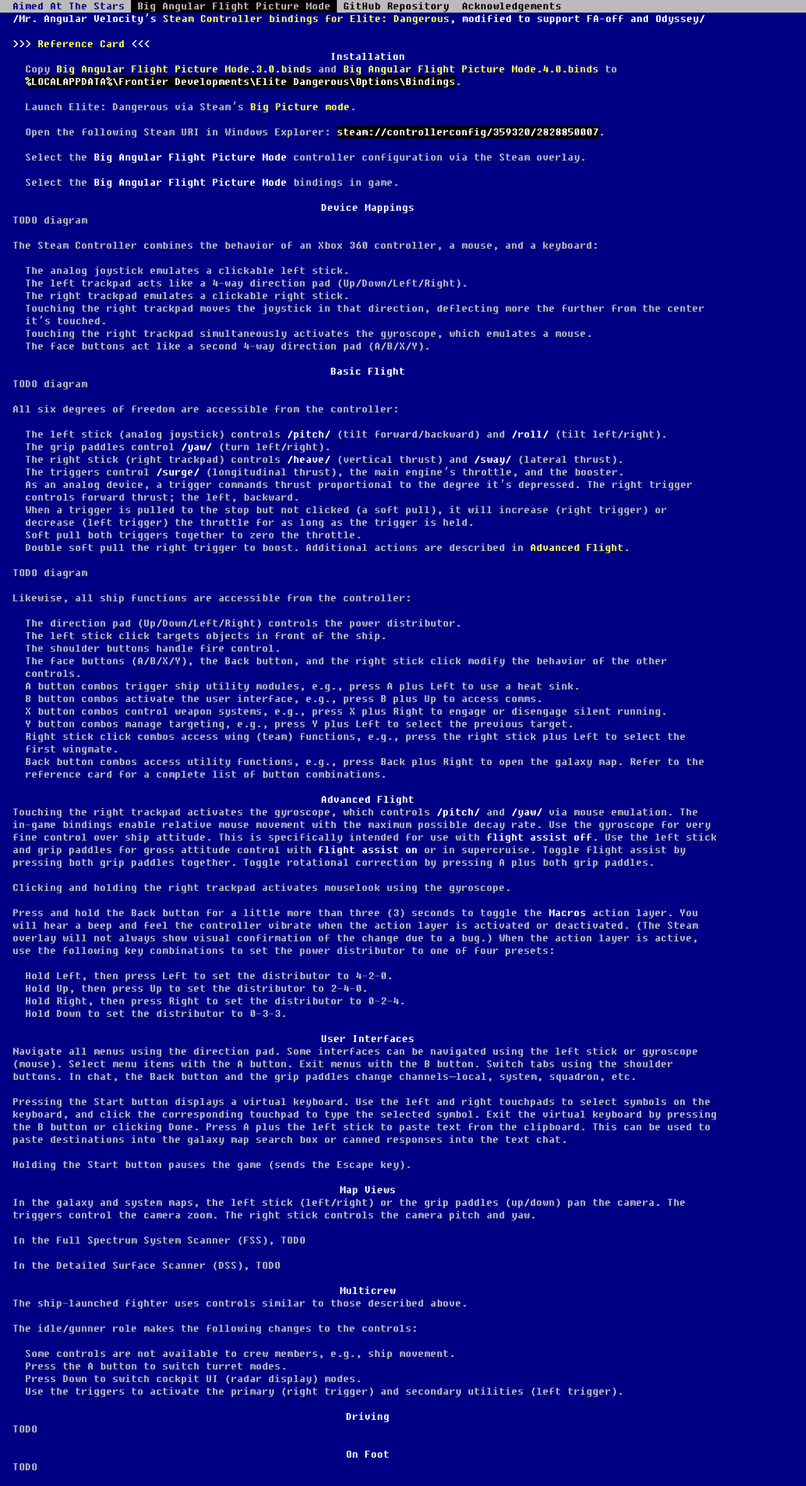
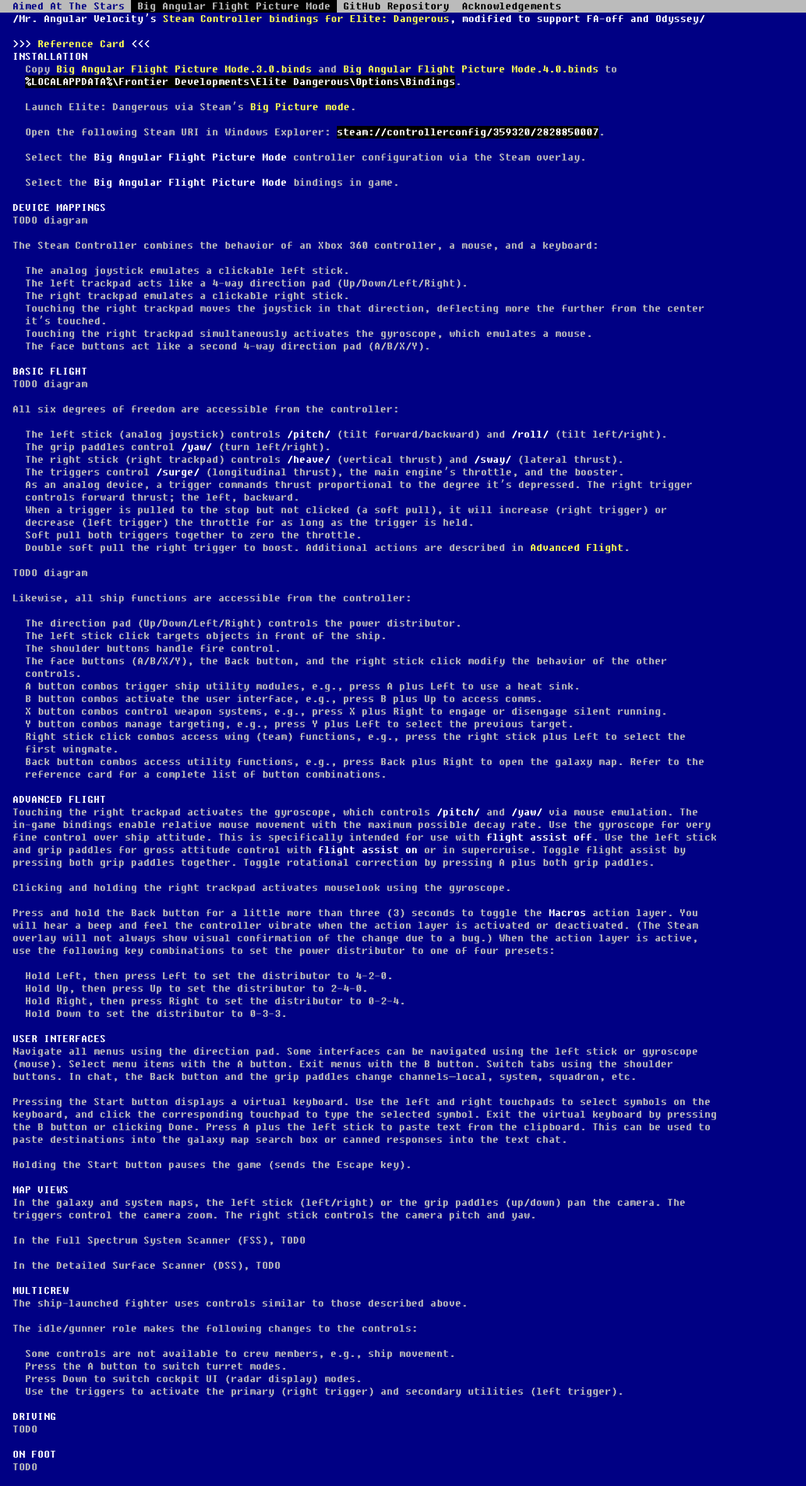
Before and after one commit to irtnog/big-angular-flight-picture-mode, a Jekyll site: the page built from index.md, in a window 1280 px wide. Shown: the whole page at 63% size. Built offline with Jekyll 4.4.1, drawn with Linux system fonts in a browser that asks for light colours.

```diff
--- a/index.md
+++ b/index.md
@@ -9,7 +9,7 @@ _Mr. Angular Velocity's [Steam Controller bindings for Elite: Dangerous](https:/
 
 ### [Reference Card](https://docs.google.com/spreadsheets/d/1Kq_-igWF8gBGCXUd-xO4WzAUgmmJgPT9XFkpKyXXNZw/)
 
-## Installation
+# Installation
 
 1. Copy [Big Angular Flight Picture Mode.3.0.binds](Big Angular Flight Picture Mode.3.0.binds) and [Big Angular Flight Picture Mode.4.0.binds](Big Angular Flight Picture Mode.4.0.binds) to `%LOCALAPPDATA%\Frontier Developments\Elite Dangerous\Options\Bindings`.
 
@@ -21,7 +21,7 @@ _Mr. Angular Velocity's [Steam Controller bindings for Elite: Dangerous](https:/
 
 5. Select the **Big Angular Flight Picture Mode** bindings in game.
 
-## Device Mappings
+# Device Mappings
 
 TODO diagram
 
@@ -33,7 +33,7 @@ The Steam Controller combines the behavior of an Xbox 360 controller, a mouse, a
 - Touching the right trackpad simultaneously activates the gyroscope, which emulates a mouse.
 - The face buttons act like a second 4-way direction pad (A/B/X/Y).
 
-## Basic Flight
+# Basic Flight
 
 TODO diagram
 
@@ -64,7 +64,7 @@ Likewise, all ship functions are accessible from the controller:
 - Back button combos access utility functions, e.g., press Back plus Right to open the galaxy map.
 Refer to the reference card for a complete list of button combinations.
 
-## Advanced Flight
+# Advanced Flight
 
 Touching the right trackpad activates the gyroscope, which controls _pitch_ and _yaw_ via mouse emulation.
 The in-game bindings enable relative mouse movement with the maximum possible decay rate.
@@ -85,7 +85,7 @@ When the action layer is active, use the following key combinations to set the p
 - Hold Right, then press Right to set the distributor to 0-2-4.
 - Hold Down to set the distributor to 0-3-3.
 
-## User Interfaces
+# User Interfaces
 
 Navigate all menus using the direction pad.
 Some interfaces can be navigated using the left stick or gyroscope (mouse).
@@ -102,7 +102,7 @@ This can be used to paste destinations into the galaxy map search box or canned
 
 Holding the Start button pauses the game (sends the Escape key).
 
-## Map Views
+# Map Views
 
 In the galaxy and system maps, the left stick (left/right) or the grip paddles (up/down) pan the camera.
 The triggers control the camera zoom.
@@ -112,7 +112,7 @@ In the Full Spectrum System Scanner (FSS), TODO
 
 In the Detailed Surface Scanner (DSS), TODO
 
-## Multicrew
+# Multicrew
 
 The ship-launched fighter uses controls similar to those described above.
 
@@ -122,10 +122,10 @@ The idle/gunner role makes the following changes to the controls:
 - Press Down to switch cockpit UI (radar display) modes.
 - Use the triggers to activate the primary (right trigger) and secondary utilities (left trigger).
 
-## Driving
+# Driving
 
 TODO
 
-## On Foot
+# On Foot
 
 TODO
```
